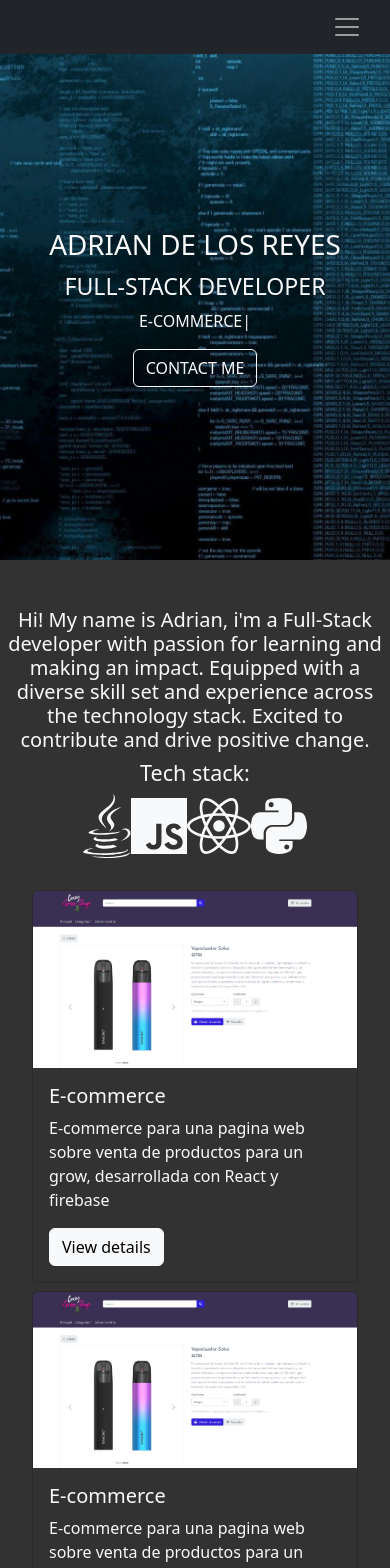
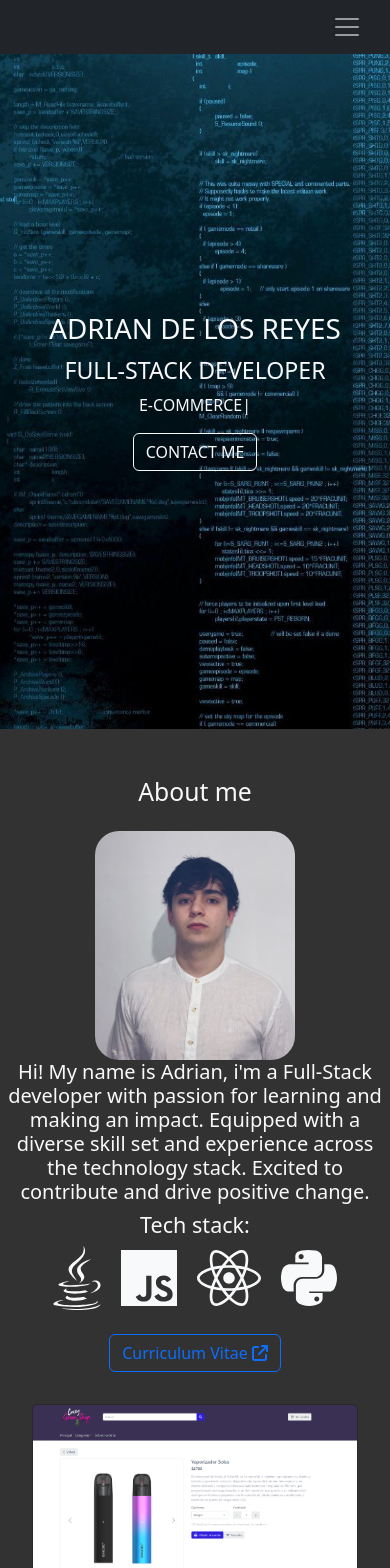
Before and after one commit to adrian120401/PersonalPortafolio, a React (Create React App) app in the folder personal-portafolio/: page / in a window 390 px wide. Shown: the top 1568 px of the page. Built offline with nearby package versions, Linux system fonts and the light colour scheme.

Commit message:
fix about, add image and tooltip in icons

```diff
--- a/personal-portafolio/package.json
+++ b/personal-portafolio/package.json
@@ -14,6 +14,7 @@
     "@testing-library/user-event": "^13.5.0",
     "bootstrap": "^5.3.1",
     "react": "^18.2.0",
+    "react-bootstrap": "^2.8.0",
     "react-dom": "^18.2.0",
     "react-router-dom": "^6.15.0",
     "react-scripts": "5.0.1",
--- a/personal-portafolio/src/App.css
+++ b/personal-portafolio/src/App.css
@@ -2,21 +2,56 @@ body{
     background-color:#323232 !important;
 }
 
+
+/*HEADER*/
 .header-wraper{
     position: relative;
     background: url("./assets/background.jpg") no-repeat;
     background-size: cover;
     background-position: center;
-    height: 60vh;
+    height: 80vh;
 }
 
 
-@media screen and (min-width: 768px){
-    .header-wraper{
-        height: 80vh;
+/*ABOUT*/
+.icons{
+    width: 300px;
+    justify-content: space-between;
+}
+
+.img-me{
+    width: 300px;
+    border-radius: 1.5rem;
+    justify-self: center;
+}
+
+.about-container{
+    grid-template-columns: repeat(2, 1fr);
+    align-items: center;
+    column-gap: 2rem;
+}
+#about{
+    max-width: 65rem;
+}
+
+
+
+@media screen and (max-width: 768px){
+    .about-container{
+        grid-template-columns: 1fr;
+    }
+    .img-me{
+        width: 200px;
+    }
+    .about-info{
+        text-align: center;
+    }
+    .icons{
+        justify-content: center;
+        align-items: center;
+        width: 100%;
+    }
+    .icon{
+        margin: 0 10px;
     }
 }
-
-#about{
-    max-width: 55rem;
-}
--- a/personal-portafolio/src/components/Menu.jsx
+++ b/personal-portafolio/src/components/Menu.jsx
@@ -1,4 +1,3 @@
-import { Link } from "react-router-dom"
 const Menu =  ({isOpen, toggleMenu}) => {
     return(
         <div
@@ -17,15 +16,18 @@ const Menu =  ({isOpen, toggleMenu}) => {
       }}
     >
         <ul style={{listStyle: "none" , padding: "0"}}>
-        <Link class="nav-item nav-link text-light" to="/" onClick={toggleMenu}>
+        <a class="nav-item nav-link text-light" href="#home" onClick={toggleMenu}>
             Home
-          </Link>
-          <Link class="nav-item nav-link text-light" to="/projects" onClick={toggleMenu}>
+          </a>
+          <a class="nav-item nav-link text-light" href="#about" onClick={toggleMenu}>
+            About me
+          </a>
+          <a class="nav-item nav-link text-light" href="#projects" onClick={toggleMenu}>
             Projects
-          </Link>
-          <Link class="nav-item nav-link text-light" to="/about" onClick={toggleMenu}>
-            About me
-          </Link>
+          </a>
+          <a class="nav-item nav-link text-light" href="#contact" onClick={toggleMenu}>
+            Contact
+          </a>
         </ul>
     </div>
     )
--- a/personal-portafolio/src/pages/About.jsx
+++ b/personal-portafolio/src/pages/About.jsx
@@ -1,19 +1,52 @@
 import { FontAwesomeIcon } from '@fortawesome/react-fontawesome'
 import {faJava, faJs, faReact, faPython} from "@fortawesome/free-brands-svg-icons"
+import {faArrowUpRightFromSquare} from "@fortawesome/free-solid-svg-icons"
+import { OverlayTrigger, Tooltip } from 'react-bootstrap';
 
+import Me from "../assets/me.jpeg"
+import cv from "../assets/cv.pdf"
 const About = ()=> {
     return(
-        <div id="about" className="d-flex flex-column justify-content-center align-items-center text-center mx-auto mt-5 text-light">
-            <h5>Hi! My name is Adrian, i'm a Full-Stack developer with passion for learning and making an impact.
-            Equipped with a diverse skill set and experience across the technology
-            stack. Excited to contribute and drive positive change.</h5>
+        <div id="about" className="mx-auto mt-5 text-light">
+            <h2 className='text-center '>About me</h2>
+            <div className='about-container d-grid mt-4'>
+                <img src={Me} className='img-me' alt='Me'></img>
+                <div className='about-info mt-0 mx-2'>
+                    <h5>Hi! My name is Adrian, i'm a Full-Stack developer with passion for learning and making an impact.
+                    Equipped with a diverse skill set and experience across the technology
+                    stack. Excited to contribute and drive positive change.</h5>
+                    <h4> Tech stack:</h4>
+                    <div className='d-flex icons'>
+                        <OverlayTrigger
+                            placement="top"
+                            overlay={<Tooltip>Java</Tooltip>}
+                        >
+                            <FontAwesomeIcon className='fa-4x icon' icon={faJava}/>
+                        </OverlayTrigger>
 
-            <div className=''>
-                <h4> Tech stack: </h4>
-                <FontAwesomeIcon className='fa-4x' icon={faJava}/>
-                <FontAwesomeIcon className='fa-4x' icon={faJs}/>
-                <FontAwesomeIcon className='fa-4x' icon={faReact}/>
-                <FontAwesomeIcon className='fa-4x' icon={faPython}/>
+                        <OverlayTrigger
+                            placement="top"
+                            overlay={<Tooltip>JavaScript</Tooltip>}
+                        >
+                            <FontAwesomeIcon className='fa-4x icon' icon={faJs}/>
+                        </OverlayTrigger>
+
+                        <OverlayTrigger
+                            placement="top"
+                            overlay={<Tooltip>React</Tooltip>}
+                        >
+                            <FontAwesomeIcon className='fa-4x icon' icon={faReact}/>
+                        </OverlayTrigger>
+                        <OverlayTrigger
+                            placement="top"
+                            overlay={<Tooltip>Python</Tooltip>}
+                        >
+                            <FontAwesomeIcon className='fa-4x icon' icon={faPython}/>
+                        </OverlayTrigger>
+                    </div>
+                    <a class="btn btn-outline-primary mt-4 mb-0" href={cv} role="button" target="_blank" rel="noreferrer">
+                        Curriculum Vitae <FontAwesomeIcon icon={faArrowUpRightFromSquare}/></a>
+                </div>
             </div>
         </div>
     )
```
Also changed, not shown: 2 other files (tests, documents, lock files or other folders).
